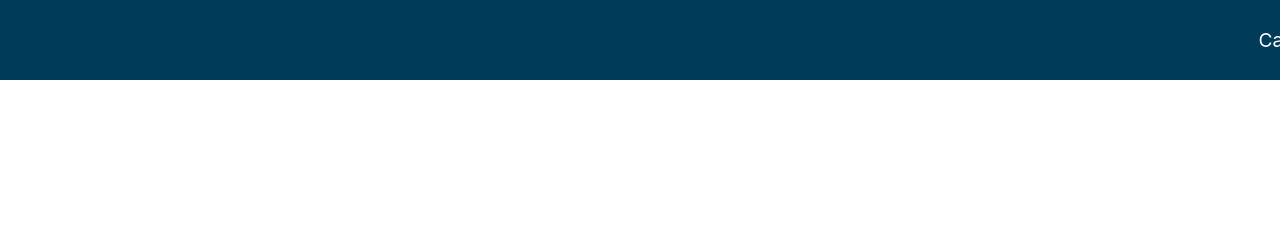
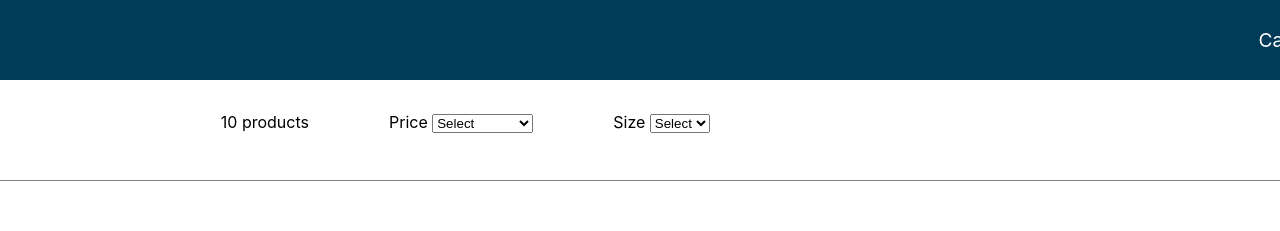
Before and after one commit to akash-dutta-au7/react-shopping-cart, a React (Create React App) app: page / in a window 1280 px wide. Shown: the top 231 px of the page. Built offline with nearby package versions, Linux system fonts and the light colour scheme.

Commit message:
filter and sort done

```diff
--- /dev/null
+++ b/src/components/Filter/index.css
@@ -0,0 +1,19 @@
+.filter {
+  border-bottom: 1px solid grey;
+}
+
+.filter-container {
+  display: flex;
+  justify-content: flex-start;
+  padding: 1rem;
+  margin: 1rem;
+  margin-left: 12.8rem;
+}
+.filter div {
+  margin-right: 5rem;
+}
+
+.total-products {
+  margin-top: -1rem;
+  margin-left: 0rem;
+}
--- /dev/null
+++ b/src/components/Filter/index.js
@@ -0,0 +1,37 @@
+import React from "react";
+import "./index.css";
+const Filter = ({ product, size, sort, sortByPrice, filterBySize }) => {
+  return (
+    <div className="filter">
+      <div className="filter-container">
+        <div className="total-products">
+          <p>{product} products</p>
+        </div>
+
+        <div className="sort-by-price">
+          Price{" "}
+          <select value={sort} onChange={sortByPrice}>
+            <option>Select</option>
+            <option value="low-tier">₹ 0 - ₹ 399</option>
+            <option value="mid-tier">₹ 400 - ₹ 699</option>
+            <option value="high-tier">₹ 700 - ₹ 999</option>
+          </select>
+        </div>
+        <div className="sort-by-size">
+          Size{" "}
+          <select value={size} onChange={filterBySize}>
+            <option>Select</option>
+            <option value="XS">XS</option>
+            <option value="S">S</option>
+            <option value="M">M</option>
+            <option value="L">L</option>
+            <option value="XL">XL</option>
+            <option value="XXL">XXL</option>
+          </select>
+        </div>
+      </div>
+    </div>
+  );
+};
+
+export default Filter;
--- a/src/components/ProductItem/index.js
+++ b/src/components/ProductItem/index.js
@@ -1,7 +1,6 @@
 import React, { Fragment } from "react";
 import "./index.css";
 const ProductItem = ({ product }) => {
-  console.log(product.title);
   return (
     <Fragment>
       <li key={product._id} className="product-li">
--- a/src/components/Products/index.css
+++ b/src/components/Products/index.css
@@ -3,7 +3,7 @@
   grid-template-columns: repeat(3, 1fr);
   grid-gap: 2em;
   margin-left: 14rem;
-  margin-top: 14rem;
+  margin-top: 7rem;
   margin-bottom: 14rem;
   list-style-type: none;
 }
--- a/src/components/Products/index.js
+++ b/src/components/Products/index.js
@@ -1,5 +1,6 @@
 import React, { useState } from "react";
 import data from "../../data.json";
+import Filter from "../Filter";
 import ProductItem from "../ProductItem";
 import "./index.css";
 const Products = () => {
@@ -8,11 +9,54 @@
     size: "",
     sort: "",
   });
+
+  const sortByPrice = (e) => {
+    const value = e.target.value;
+    console.log(value);
+    if (value === "") {
+      setAllItems({
+        products: data.products,
+      });
+    } else if (value === "low-tier") {
+      setAllItems({
+        products: data.products.filter((product) => product.price <= 399),
+      });
+    } else if (value === "mid-tier") {
+      setAllItems({
+        products: data.products.filter(
+          (product) => product.price >= 400 && product.price <= 699
+        ),
+      });
+    } else {
+      setAllItems({
+        products: data.products.filter((product) => product.price >= 700),
+      });
+    }
+  };
+
+  const filterBySize = (e) => {
+    if (e.target.value === "") {
+      setAllItems({ size: e.target.value, products: data.products });
+    }
+    setAllItems({
+      size: e.target.value,
+      products: data.products.filter(
+        (product) => product.availableSizes.indexOf(e.target.value) >= 0
+      ),
+    });
+  };
   return (
     <div className="container">
+      <Filter
+        product={allItems.products.length}
+        size={allItems.size}
+        sort={allItems.sort}
+        sortByPrice={sortByPrice}
+        filterBySize={filterBySize}
+      />
       <div className="all-products">
         {allItems.products.map((product) => (
-          <ProductItem product={product} />
+          <ProductItem product={product} key={product._id} />
         ))}
       </div>
     </div>
--- a/src/data.json
+++ b/src/data.json
@@ -29,7 +29,7 @@
         "image": "/img/tee4.jpg",
         "title": "Full sleeve t-shirt",
         "description": "This is for all the latest trends, no matter who you are, where you’re from and what you’re up to. Exclusive to ASOS, our universal brand is here for you, and comes in all our fit ranges: ASOS Curve, Tall, Petite and Maternity. Created by us, styled by you.",
-        "availableSizes": ["XL"],
+        "availableSizes": ["XL", "XS"],
         "price": 799
       },
       {
@@ -37,7 +37,7 @@
         "image": "/img/tee5.jpg",
         "title": "Camoflouge t-shirt",
         "description": "This is for all the latest trends, no matter who you are, where you’re from and what you’re up to. Exclusive to ASOS, our universal brand is here for you, and comes in all our fit ranges: ASOS Curve, Tall, Petite and Maternity. Created by us, styled by you.",
-        "availableSizes": ["X", "L", "XL"],
+        "availableSizes": ["X", "L", "XL", "S"],
         "price": 599
       },
       {
@@ -45,7 +45,7 @@
         "image": "/img/tee6.jpg",
         "title": "Superman t-shirt",
         "description": "This is for all the latest trends, no matter who you are, where you’re from and what you’re up to. Exclusive to ASOS, our universal brand is here for you, and comes in all our fit ranges: ASOS Curve, Tall, Petite and Maternity. Created by us, styled by you.",
-        "availableSizes": ["XL", "XXL"],
+        "availableSizes": ["XL", "XXL", "S", "XS"],
         "price": 599
       },
       {
@@ -53,7 +53,7 @@
         "image": "/img/tee7.jpg",
         "title": "Red t-shirt",
         "description": "This is for all the latest trends, no matter who you are, where you’re from and what you’re up to. Exclusive to ASOS, our universal brand is here for you, and comes in all our fit ranges: ASOS Curve, Tall, Petite and Maternity. Created by us, styled by you.",
-        "availableSizes": ["XL", "XXL"],
+        "availableSizes": ["XL","M"],
         "price": 499
       },
       {
@@ -61,7 +61,7 @@
         "image": "/img/tee8.jpg",
         "title": "Avengers t-shirt",
         "description": "This is for all the latest trends, no matter who you are, where you’re from and what you’re up to. Exclusive to ASOS, our universal brand is here for you, and comes in all our fit ranges: ASOS Curve, Tall, Petite and Maternity. Created by us, styled by you.",
-        "availableSizes": ["XL", "XXL"],
+        "availableSizes": ["XS"],
         "price": 599
       },
       {
@@ -69,7 +69,7 @@
         "image": "/img/tee2.jpg",
         "title": "HRX t-shirt",
         "description": "This is for all the latest trends, no matter who you are, where you’re from and what you’re up to. Exclusive to ASOS, our universal brand is here for you, and comes in all our fit ranges: ASOS Curve, Tall, Petite and Maternity. Created by us, styled by you.",
-        "availableSizes": ["XL", "XXL"],
+        "availableSizes": ["XL", "XXL" ,"L"],
         "price": 699
       },
       {
@@ -77,7 +77,7 @@
         "image": "/img/tee4.jpg",
         "title": "HRX full sleeve t-shirt",
         "description": "This is for all the latest trends, no matter who you are, where you’re from and what you’re up to. Exclusive to ASOS, our universal brand is here for you, and comes in all our fit ranges: ASOS Curve, Tall, Petite and Maternity. Created by us, styled by you.",
-        "availableSizes": ["XL", "XXL"],
+        "availableSizes": ["L", "XXL"],
         "price": 999
       }
     ]
```
